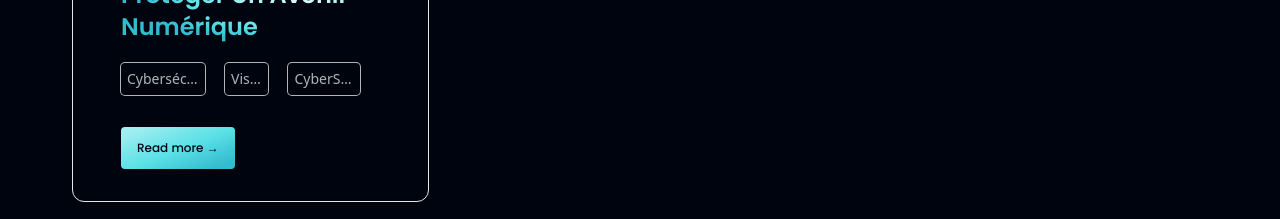
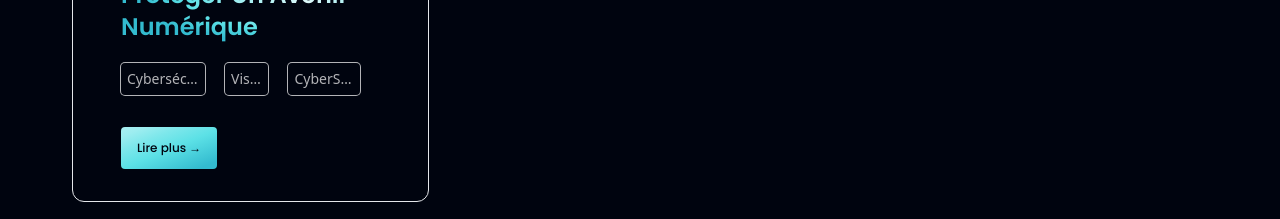
Before and after one commit to sony-level/Portfolio, a React (Vite) app: page / in a window 1280 px wide. Shown: the part 7140-7359 px from the top of the page. Built offline with nearby package versions, Linux system fonts and the light colour scheme.

Commit message:
rmove unused picture

```diff
--- a/src/components/BlogPosts.jsx
+++ b/src/components/BlogPosts.jsx
@@ -46,7 +46,7 @@ const BlogPost = (props) => {
 
         <div className="mt-8">
           <a href={props.link} target="_blank">
-            <Button text="Read more &rarr;" />
+            <Button text="Lire plus &rarr;" />
           </a>
         </div>
       </div>
```
